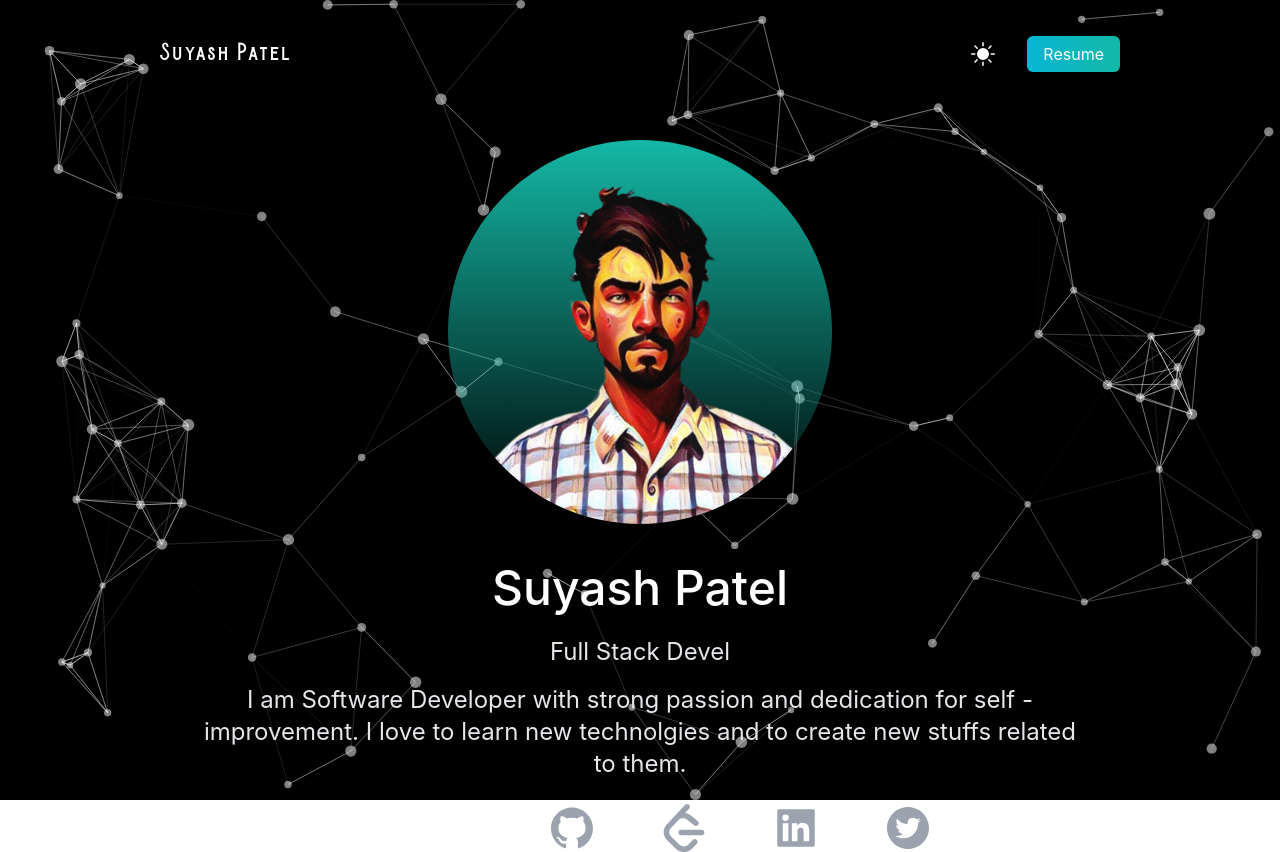
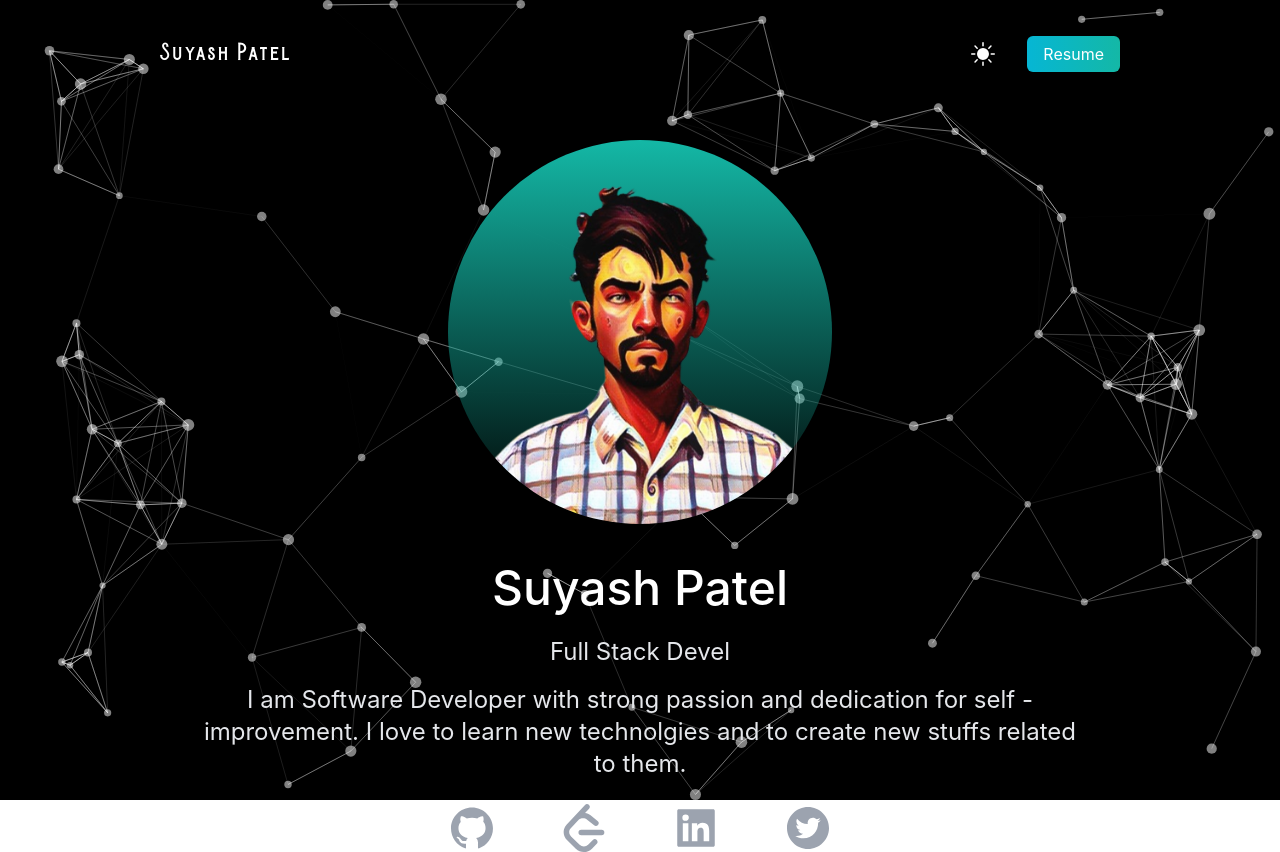
Before and after one commit to isuyashpatel/suyash, a Next.js app: page / in a window 1280 px wide. Built offline with nearby package versions, Linux system fonts and the light colour scheme.

Commit message:
inital and animate

```diff
--- a/src/app/component/social/index.js
+++ b/src/app/component/social/index.js
@@ -5,8 +5,8 @@ const Social = () => {
     return (
         <div className='lg:text-5xl text-2xl flex justify-center lg:gap-16 gap-10 text-gray-600 dark:text-gray-400'>
             <motion.div
-                initial={{ opacity: 0 }}
-                animate={{ opacity: 1, x: 100 }}
+                initial={{ opacity: 0, x: -50 }}
+                animate={{ opacity: 1, x: 0 }}
                 transition={{ delay: 0.8 }}
             >
                 <a href='https://github.com/isuyashpatel' target={'_blank'}>
@@ -14,8 +14,8 @@ const Social = () => {
                 </a>
             </motion.div>
             <motion.div
-                initial={{ opacity: 0 }}
-                animate={{ opacity: 1, x: 100 }}
+                initial={{ opacity: 0, x: -50 }}
+                animate={{ opacity: 1, x: 0 }}
                 transition={{ delay: 1 }}
             >
                 <a href='https://leetcode.com/serpensortia/' target={'_blank'}>
@@ -23,8 +23,8 @@ const Social = () => {
                 </a>
             </motion.div>
             <motion.div
-                initial={{ opacity: 0 }}
-                animate={{ opacity: 1, x: 100 }}
+                initial={{ opacity: 0, x: -50 }}
+                animate={{ opacity: 1, x: 0 }}
                 transition={{ delay: 1.2 }}
             >
                 <a
@@ -34,8 +34,8 @@ const Social = () => {
                 </a>
             </motion.div>
             <motion.div
-                initial={{ opacity: 0 }}
-                animate={{ opacity: 1, x: 100 }}
+                initial={{ opacity: 0, x: -50 }}
+                animate={{ opacity: 1, x: 0 }}
                 transition={{ delay: 1.4 }}
             >
                 <a href='https://twitter.com/isuyashpatel' target={'_blank'}>
```
